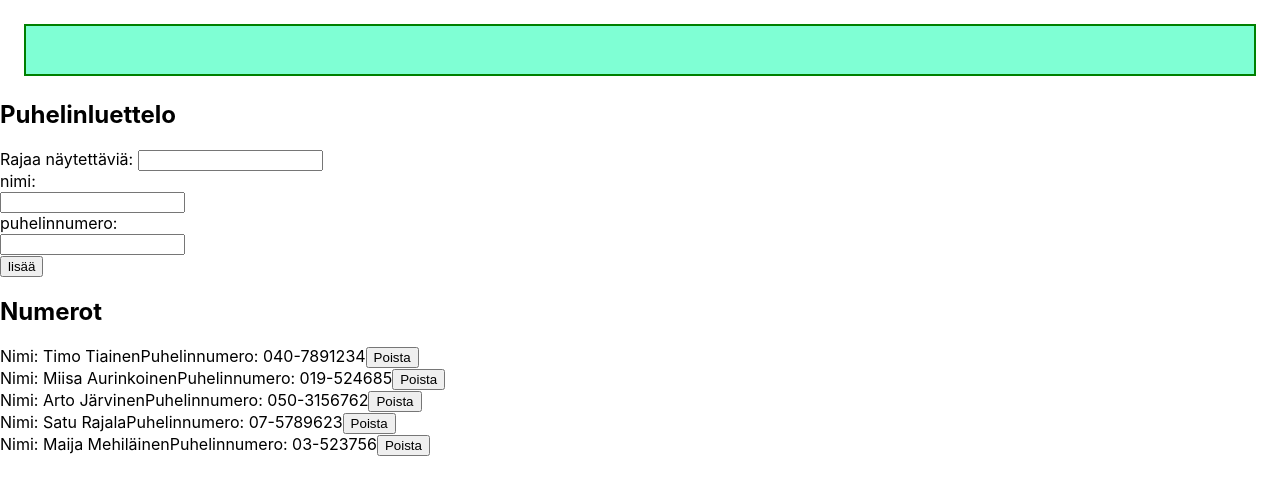
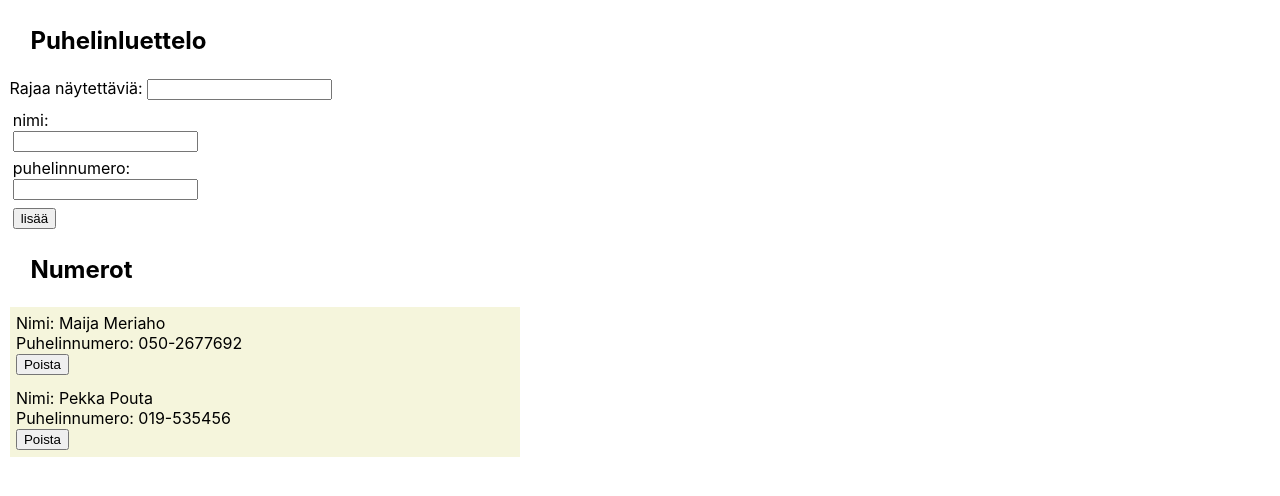
Before and after one commit to norarytkola/fullstackopen-2019, a React (Create React App) app in the folder osa2/puhelinluettelo/: page / in a window 1280 px wide. Shown: the top 496 px of the page. Built offline with nearby package versions, Linux system fonts and the light colour scheme; data requests are answered from the project's data file.

Commit message:
puh-luettelon tyylittely valmis

```diff
--- a/osa2/puhelinluettelo/db.json
+++ b/osa2/puhelinluettelo/db.json
@@ -1,34 +1,16 @@
 {
   "persons": [
     {
-      "name": "Timo Tiainen",
-      "number": "040-7891234",
+      "name": "Maija Meriaho",
+      "number": "050-2677692",
       "important": true,
-      "id": 4
+      "id": 12
     },
     {
-      "name": "Miisa Aurinkoinen",
-      "number": "019-524685",
+      "name": "Pekka Pouta",
+      "number": "019-535456",
       "important": true,
-      "id": 6
-    },
-    {
-      "name": "Arto Järvinen",
-      "number": "050-3156762",
-      "important": true,
-      "id": 8
-    },
-    {
-      "name": "Satu Rajala",
-      "number": "07-5789623",
-      "important": true,
-      "id": 9
-    },
-    {
-      "name": "Maija Mehiläinen",
-      "number": "03-523756",
-      "important": true,
-      "id": 10
+      "id": 14
     }
   ]
 }
--- a/osa2/puhelinluettelo/src/App.js
+++ b/osa2/puhelinluettelo/src/App.js
@@ -3,6 +3,7 @@ import Yhteystieto from './components/Yhteystieto';
 import Lomake from './components/Lomake';
 import luettelo from './services/puhelinluettelo';
 import Info from './components/Info'
+import Virhe from './components/Virhe'
 
 
 
@@ -21,7 +22,8 @@ const App = () => {
     const [ newName, setNewName ] = React.useState('')
     const [ newNumber, setNewNumber ] = React.useState('')
     const [muokkaus, muokkaa]=React.useState(-1)
-    const [vahvistus, vahvista]=React.useState('')
+    const [vahvistus, vahvista]=React.useState(null)
+    const [virhe, lisaavirhe]=React.useState(null)
     let index=-1
 
 
@@ -55,10 +57,18 @@ const App = () => {
             if (muokkaus>-1){
               window.confirm(`${newName} on jo luettelossa. Päivitetäänkö numero?`)
               luettelo.update(muokkaus, lisays)
-              vahvista("Numero on päivitetty")
-              setTimeout(() => {
-                vahvista(null)
-              }, 5000)
+              .then(muutos =>{
+                aseta(!naytaKaikki)
+                vahvista("Yhteystieto lisätty")
+                setTimeout(() => {
+                  vahvista(null)
+                }, 5000)})
+
+              .catch(error =>{
+                lisaavirhe("Yhteystiedon päivittäminen ei onnistu")
+                setTimeout(() => {
+                  lisaavirhe(null)
+                }, 5000)})
               muokkaa(-1)
             } else {
     luettelo
@@ -69,7 +79,7 @@ const App = () => {
               setTimeout(() => {
                 vahvista(null)
               }, 5000)
-    }
+              }
            setNewName('')
            setNewNumber('')
     }
@@ -94,19 +104,22 @@ const App = () => {
       }
 
     const rows=() =>yhteystiedot.map(yhteystieto =>
-
+      <div id="tiedot">
       <Yhteystieto
+      sanoma={vahvistus}
       index={index}
       yhteystiedot={yhteystiedot}
         key={yhteystieto.id}
         nimi={yhteystieto.name}
         numero={yhteystieto.number}
         />
+        </div>
      )
 
    return (
       <div>
         <Info message={vahvistus}/>
+        <Virhe ilmoitus={virhe}/>
         <h2>Puhelinluettelo</h2>
         <form >
           <div>Rajaa näytettäviä: <input onChange={handleChange}/><br/>
--- /dev/null
+++ b/osa2/puhelinluettelo/src/components/Virhe.js
@@ -0,0 +1,14 @@
+import React from 'react'
+
+const Virhe = ({ ilmoitus }) => {
+    if (ilmoitus === null) {
+      return null
+    }
+
+return (
+
+<div className="virhe">{ilmoitus} </div>
+)
+}
+
+export default Virhe
--- a/osa2/puhelinluettelo/src/components/Yhteystieto.js
+++ b/osa2/puhelinluettelo/src/components/Yhteystieto.js
@@ -18,13 +18,14 @@ const Yhteystieto=(props) => {
        .delete(`http://localhost:3001/persons/${id}`)
     .then(res => console.log(res.data));
     yhteystiedot.filter(per => per.id !== id)
+
       }
   }}
 
   return (
     <div >
-      Nimi: {props.nimi}
-      Puhelinnumero: {props.numero}
+      Nimi: {props.nimi}  <br/>
+      Puhelinnumero: {props.numero}  <br/>
       <button  onClick={poista}>Poista</button>
     </div>
 )
--- a/osa2/puhelinluettelo/src/index.css
+++ b/osa2/puhelinluettelo/src/index.css
@@ -19,6 +19,28 @@ color:green;
 padding:0.5em;
 margin:0.5em;
 text-align:center;
-background-color: aquamarine
+background-color: aquamarine;
 
 }
+
+.virhe {
+  font-size:3em;
+  font-weight: bold;
+  border:2px double red;
+  color: red;
+  padding:0.5em;
+  margin:0.5em;
+  text-align:center;
+  background-color: aquamarine;
+  }
+  div {
+    padding:0.2em;
+  }
+  h2 {
+    margin-left:1em
+  }
+
+  #tiedot {
+    background-color: beige;
+    width: 40%;
+  }
--- a/osa2/puhelinluettelo/src/services/puhelinluettelo.js
+++ b/osa2/puhelinluettelo/src/services/puhelinluettelo.js
@@ -15,7 +15,8 @@ const create = lisays => {
     return request.then(response => response.data)
   }
 
-  const update = (muokkaus, newNumber) => {    const request= axios.put(`${baseUrl}/${muokkaus}`, newNumber)
+  const update = (muokkaus, newNumber) => {
+    const request= axios.put(`${baseUrl}/${muokkaus}`, newNumber)
     return request.then(response => response.data)
   }
   const poistacontact = index =>{
```
